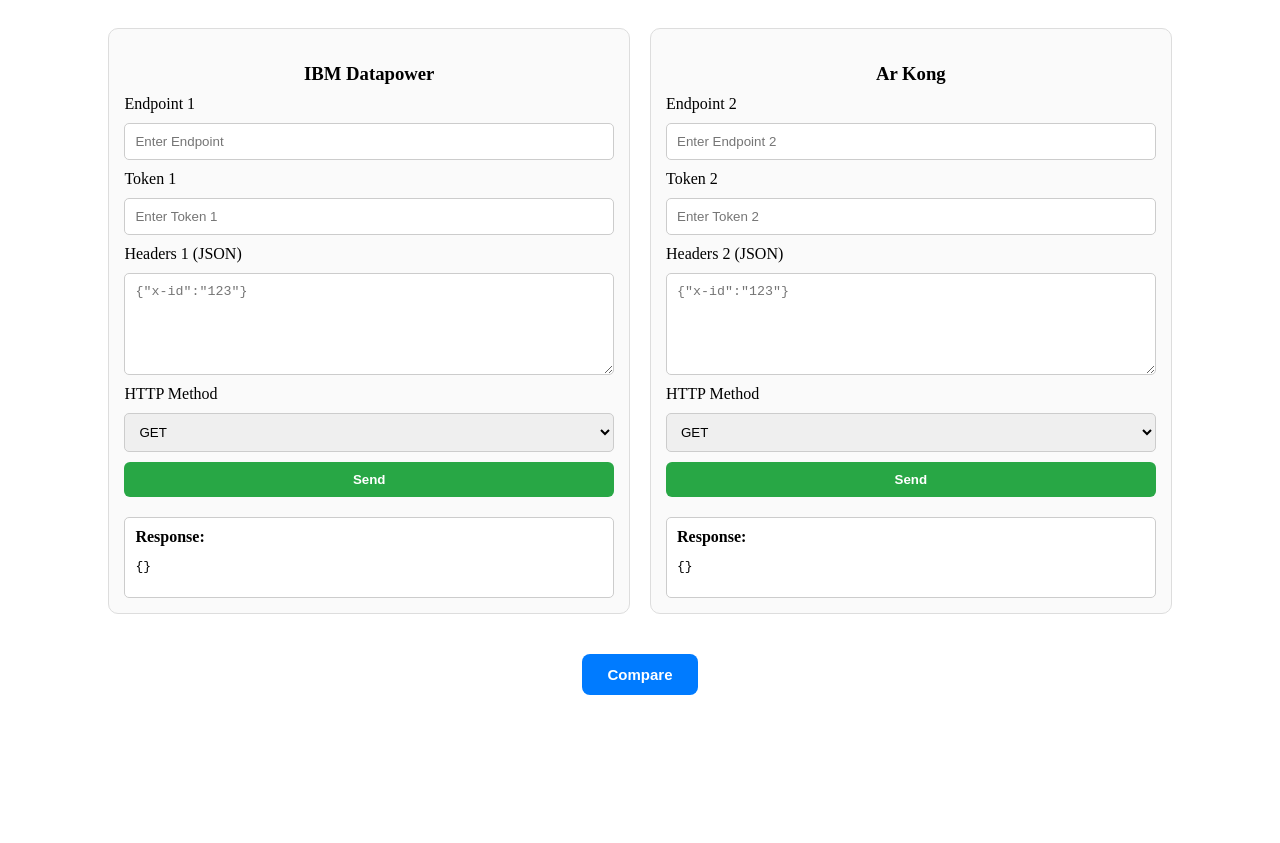
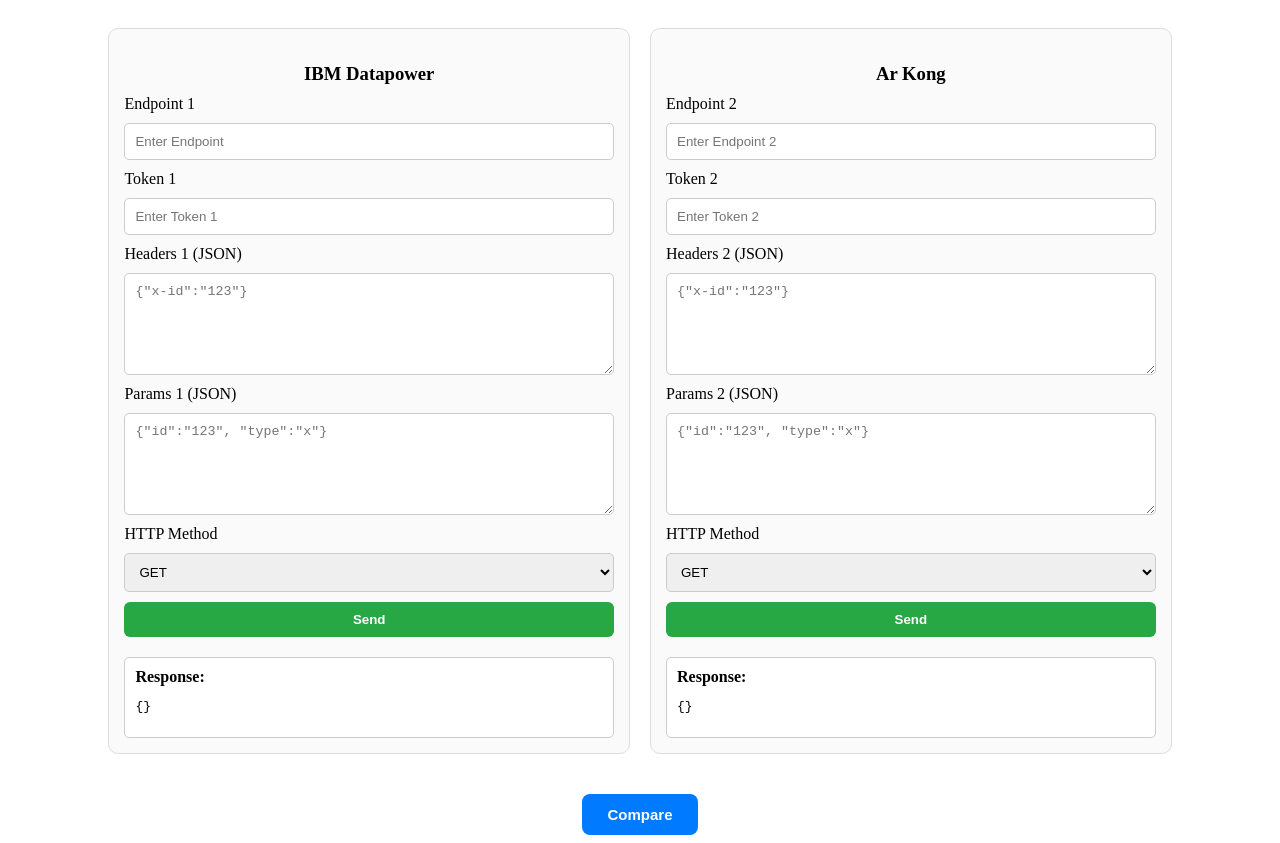
Before and after one commit to ChhotwantSaw/JSON-Comparator, a React (Vite) app in the folder Frontend/: page / in a window 1280 px wide. Before the commit the page ends 800 px from the top, so only its background shows below. Built offline with nearby package versions, Linux system fonts and the light colour scheme.

Commit message:
"Changed res logic"

```diff
--- a/Frontend/src/App.jsx
+++ b/Frontend/src/App.jsx
@@ -7,13 +7,15 @@
     endpoint1: "",
     token1: "",
     headers1: "",
+    param1:"",
     method1: "GET",
-    body1: "",
+    body1: {},
     response1: {},
 
     endpoint2: "",
     token2: "",
     headers2: "",
+    param2:"",
     method2: "GET",
     body2: {},
     response2: {},
@@ -29,7 +31,7 @@
   const handleSubmitIBM=async(column)=>{
     try{
       // console.log('body1',form.body1)
-    const res=await FetchApi(form[`endpoint${column}`],form[`method${column}`],form[`body${column}`],form[`token${column}`],form[`headers${column}`]);
+    const res=await FetchApi(form[`endpoint${column}`],form[`method${column}`],form[`body${column}`],form[`token${column}`],form[`headers${column}`],form[`param${column}`]  );
     // console.log(res);
     setForm((prev) => ({ ...prev, [`response${column}`]: res }));
     } catch(err){
@@ -42,7 +44,7 @@
 
   const handleSubmitKong=async(column)=>{
     try{
-    const res=await FetchApi(form[`endpoint${column}`],form[`method${column}`],form[`body${column}`],form[`token${column}`],form[`headers${column}`]);
+    const res=await FetchApi(form[`endpoint${column}`],form[`method${column}`],form[`body${column}`],form[`token${column}`],form[`headers${column}`],);
     // console.log(res);
     setForm((prev) => ({ ...prev, [`response${column}`]: res }));
     } catch(err){
@@ -96,6 +98,15 @@
               onChange={handleChange}
               style={styles.textarea}
             />
+            <label>Params 1 (JSON)</label>
+<textarea
+  name="param1"
+  placeholder='{"id":"123", "type":"x"}'
+  value={form.param1}
+  onChange={handleChange}
+  style={styles.textarea}
+/>
+
 
             <label>HTTP Method</label>
             <select
@@ -168,6 +179,14 @@
               onChange={handleChange}
               style={styles.textarea}
             />
+            <label>Params 2 (JSON)</label>
+<textarea
+  name="param2"
+  placeholder='{"id":"123", "type":"x"}'
+  value={form.param2}
+  onChange={handleChange}
+  style={styles.textarea}
+/>
 
             <label>HTTP Method</label>
             <select
--- a/Frontend/src/FetchApi.jsx
+++ b/Frontend/src/FetchApi.jsx
@@ -12,19 +12,39 @@
 */
 
 
-export default async function FetchApi(url,method,body,token,headers) {
-    headers={"Content-Type": "application/json", ...headers};
-    console.log(import.meta.env.VITE_BACKEND_URL);
+export default async function FetchApi(url, method, body, token, headers, params) {
+  let parsedHeaders = {};
+  let parsedParams = {};
+
+  try {
+    parsedHeaders = headers ? JSON.parse(headers) : {};
+  } catch {
+    console.error("Invalid headers JSON");
+  }
+
+  try {
+    parsedParams = params ? JSON.parse(params) : {};
+  } catch {
+    console.error("Invalid params JSON");
+  }
+
+
+  headers = { "Content-Type": "application/json", ...headers };
+  // console.log(import.meta.env.VITE_BACKEND_URL);
   try {
     const response = await axios({
-          url:`${import.meta.env.VITE_BACKEND_URL}/proxy`,
-          method:'POST',
+      url: `${import.meta.env.VITE_BACKEND_URL}/proxy`,
+      method: "POST",
       data: {
-            "url":url,
-            "method":method,
+        url,
+        method,
+        headers: parsedHeaders,
+        params: parsedParams,
+        body,
+        token
       }
+    });
 
-        });
     // console.log('hi');
     console.log(response);
     return response.data;
```
Also changed, not shown: 2 other files (tests, documents, lock files or other folders). Lines whose indentation alone changed are shown as unchanged.
